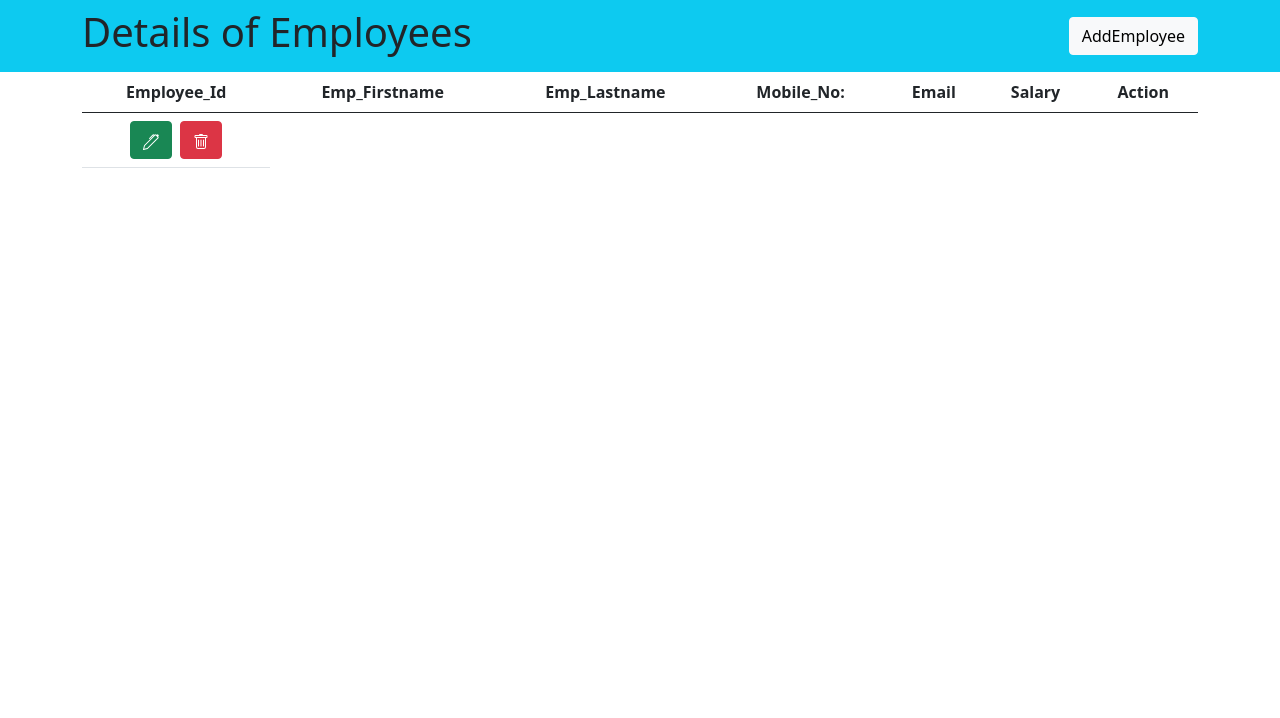
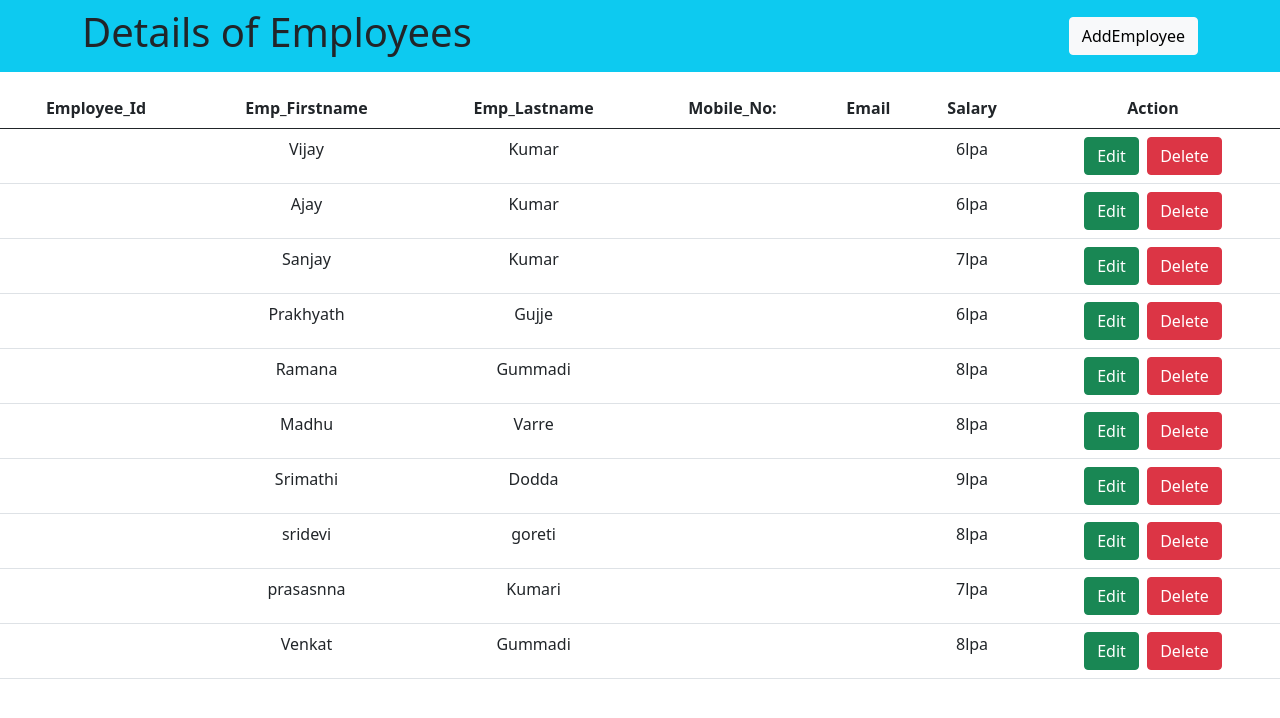
Before and after one commit to Kahkeshan04/Kudvenkat, an Angular app: page / in a window 1280 px wide. Shown: the top 718 px of the page. Built offline with nearby package versions, Linux system fonts and the light colour scheme; data requests are answered from the project's data file.

Commit message:
data added to init

```diff
--- a/src/app/details/details.component.html
+++ b/src/app/details/details.component.html
@@ -8,8 +8,7 @@
         </div>
     </div>
 </nav>
-<div class="container">
-    <table class="table">
+<table class="table mt-3">
     <thead>
         <tr>
             <th class="col">Employee_Id</th>
@@ -22,20 +21,21 @@
         </tr>
     </thead>
     <tbody>
-            <tr>
+        <tr *ngFor="let detail of detailsList">
+            <td>{{detail.Employee_Id}}</td>
+            <td>{{detail.firstname}}</td>
+            <td>{{detail.lastname}}</td>
+            <td>{{detail.Mobile_No}}</td>
+            <td>{{detail.email}}</td>
+            <td>{{detail.Salary}}</td>
             <td>
-                    <button type="button" class="btn btn-success"><svg xmlns="http://www.w3.org/2000/svg" width="16" height="16" fill="currentColor" class="bi bi-pen" viewBox="0 0 16 16">
-                    <path d="m13.498.795.149-.149a1.207 1.207 0 1 1 1.707 1.708l-.149.148a1.5 1.5 0 0 1-.059 2.059L4.854 14.854a.5.5 0 0 1-.233.131l-4 1a.5.5 0 0 1-.606-.606l1-4a.5.5 0 0 1 .131-.232l9.642-9.642a.5.5 0 0 0-.642.056L6.854 4.854a.5.5 0 1 1-.708-.708L9.44.854A1.5 1.5 0 0 1 11.5.796a1.5 1.5 0 0 1 1.998-.001zm-.644.766a.5.5 0 0 0-.707 0L1.95 11.756l-.764 3.057 3.057-.764L14.44 3.854a.5.5 0 0 0 0-.708l-1.585-1.585z"/>
-                    </svg></button>&nbsp;
-                    <button type="button" class="btn btn-danger"><svg xmlns="http://www.w3.org/2000/svg" width="16" height="16" fill="currentColor" class="bi bi-trash" viewBox="0 0 16 16">
-                    <path d="M5.5 5.5A.5.5 0 0 1 6 6v6a.5.5 0 0 1-1 0V6a.5.5 0 0 1 .5-.5zm2.5 0a.5.5 0 0 1 .5.5v6a.5.5 0 0 1-1 0V6a.5.5 0 0 1 .5-.5zm3 .5a.5.5 0 0 0-1 0v6a.5.5 0 0 0 1 0V6z"/>
-                    <path fill-rule="evenodd" d="M14.5 3a1 1 0 0 1-1 1H13v9a2 2 0 0 1-2 2H5a2 2 0 0 1-2-2V4h-.5a1 1 0 0 1-1-1V2a1 1 0 0 1 1-1H6a1 1 0 0 1 1-1h2a1 1 0 0 1 1 1h3.5a1 1 0 0 1 1 1v1zM4.118 4 4 4.059V13a1 1 0 0 0 1 1h6a1 1 0 0 0 1-1V4.059L11.882 4H4.118zM2.5 3V2h11v1h-11z"/>
-                    </svg></button>
+                <button type="button" class="btn btn-success">Edit</button>&nbsp;
+                <button type="button" class="btn btn-danger">Delete</button>
             </td>
+
         </tr>
     </tbody>
 </table>
-</div>
 
 <div class="modal fade" id="exampleModal" tabindex="-4" aria-hidden="true">
     <div class="modal-dialog">
@@ -76,7 +76,7 @@
             </div>
 
             <div class="modal-footer">
-                <button type="button" class="btn btn-secondary" data-bs-dismiss="modal">Close</button>
+                <button type="button" id="cancel" class="btn btn-secondary">Close</button>
                 <button type="button" class="btn btn-primary" (click)="postEmpDetails()">Add</button>
             </div>
         </div>
--- a/src/app/details/details.component.ts
+++ b/src/app/details/details.component.ts
@@ -13,36 +13,56 @@ export class DetailsComponent implements OnInit {
 
   formValue!: FormGroup;
 
-  typesobj:DatatypesModel=new DatatypesModel();
+  typesobj: DatatypesModel = new DatatypesModel();
 
+  detailsList: any;
 
-  constructor(private formBuilder: FormBuilder,private api:ApiService) {}
+  constructor(private formBuilder: FormBuilder, private api: ApiService) { }
 
   ngOnInit(): void {
     this.formValue = this.formBuilder.group({
-      firstname:[''],
-      lastname:[''],
-      Mobile:[''],
-      Email:[''],
-      Salary:[''],
+      firstname: [''],
+      lastname: [''],
+      Mobile: [''],
+      Email: [''],
+      Salary: [''],
+      Position: [''],
     });
+    this.getAllDetails()
+
+    // this.api.getdata().subscribe(data =>{
+    //   this.detailList=data;
+    // })
+  }
+  getAllDetails() {
+    this.api.getdata().subscribe(res => {
+      this.detailsList = res;
+    })
   }
 
-postEmpDetails(){
-  this.typesobj.firstname=this.formValue.value.firstname;
-  this.typesobj.lastname=this.formValue.value.lastname;
-  this.typesobj.Mobile=this.formValue.value.Mobile;
-  this.typesobj.Email=this.formValue.value.Email;
-  this.typesobj.Salary=this.formValue.value.Salary;
+  postEmpDetails() {
+    this.typesobj.firstname = this.formValue.value.firstname;
+    this.typesobj.lastname = this.formValue.value.lastname;
+    this.typesobj.Mobile = this.formValue.value.Mobile;
+    this.typesobj.Email = this.formValue.value.Email;
+    this.typesobj.Salary = this.formValue.value.Salary;
+
+    this.api.postdata(this.typesobj)
+      .subscribe((res) => {
+        console.log(res);
+        alert("Employee added Successfully");
+
+        let ref = document.getElementById('cancel');
+        ref?.click();
+
+        this.formValue.reset();
+      },
+        err => {
+          alert("Something went wrong, May de Employee data doesn't added to the data base");
+        })
+  }
 
 
-   this.api.postdata(this.typesobj)
-   .subscribe((res)=>{
-    console.log(res);
-    alert("Employee added Successfully");
-},
-     err=>{
-  alert("Something went wrong, May de Employee data doen't added to the data base ");
-})
+
+
 }
-}
--- a/src/app/details/details.model.ts
+++ b/src/app/details/details.model.ts
@@ -4,5 +4,7 @@ export class DatatypesModel{
     lastname:string='';
     Mobile:string='';
     Email:string='';
-    Salary:string=''
+    Salary:string='';
+    Position?:string='';
+
 }
--- a/src/app/service/api.service.ts
+++ b/src/app/service/api.service.ts
@@ -1,6 +1,6 @@
 import { Injectable } from '@angular/core';
 import { HttpClient } from '@angular/common/http';
-import { map } from 'rxjs';
+import { map, Observable } from 'rxjs';
 
 @Injectable({
   providedIn: 'root',
@@ -8,17 +8,19 @@ import { map } from 'rxjs';
 export class ApiService {
   constructor(private http: HttpClient) {}
 
+   url='http://localhost:3000/posts';
 // CALLING GET METHOD
-  getdata(data: any) {
-    return this.http.get<any>('http://localhost:3000/posts').pipe(
+
+  getdata( ):Observable<any> {
+    return this.http.get(this.url).pipe(
       map((res: any) => {
         return res;
       })
     );
   }
   // CALLING POST METHOD
-  postdata(data: any) {
-    return this.http.post<any>('http://localhost:3000/posts', data).pipe(
+  postdata(data: any):Observable<any> {
+    return this.http.post('http://localhost:3000/posts', data).pipe(
       map((res: any) => {
         return res;
       })
--- a/src/assets/db.json
+++ b/src/assets/db.json
@@ -7,6 +7,86 @@
       "Mobile": "9603722638",
       "Email": "vijay1021.gummadi@gmail.com",
       "Salary": "6lpa"
+    },
+    {
+      "id": 2,
+      "firstname": "Ajay",
+      "lastname": "Kumar",
+      "Mobile": "9652733447",
+      "Email": "vijay111.gummadi@gmail.com",
+      "Salary": "6lpa"
+    },
+    {
+      "id": 3,
+      "firstname": "Sanjay ",
+      "lastname": "Kumar",
+      "Mobile": "9638527413",
+      "Email": "sanjaykumar@gmail.com",
+      "Salary": "7lpa",
+      "Position": ""
+    },
+    {
+      "id": 4,
+      "firstname": "Prakhyath",
+      "lastname": " Gujje",
+      "Mobile": "7894561330",
+      "Email": "prakhyath@gmail.com",
+      "Salary": "6lpa",
+      "Position": ""
+    },
+    {
+      "id": 5,
+      "firstname": "Ramana",
+      "lastname": "Gummadi",
+      "Mobile": "9652733447",
+      "Email": "ramanagummadi@gmail.com",
+      "Salary": "8lpa",
+      "Position": ""
+    },
+    {
+      "id": 6,
+      "firstname": "Madhu ",
+      "lastname": "Varre",
+      "Mobile": "9630852741",
+      "Email": "madhuvarre@gmail.com",
+      "Salary": "8lpa",
+      "Position": ""
+    },
+    {
+      "id": 7,
+      "firstname": "Srimathi ",
+      "lastname": "Dodda",
+      "Mobile": "7417417410",
+      "Email": "srimathi@softpath.net",
+      "Salary": "9lpa",
+      "Position": ""
+    },
+    {
+      "id": 8,
+      "firstname": "sridevi",
+      "lastname": "goreti",
+      "Mobile": "8528528520",
+      "Email": "sridevi.g@gmail.com",
+      "Salary": "8lpa",
+      "Position": ""
+    },
+    {
+      "id": 9,
+      "firstname": "prasasnna",
+      "lastname": "Kumari",
+      "Mobile": "8527418520",
+      "Email": "prasannarani@gamil.com",
+      "Salary": "7lpa",
+      "Position": ""
+    },
+    {
+      "id": 10,
+      "firstname": "Venkat",
+      "lastname": "Gummadi",
+      "Mobile": "9490519617",
+      "Email": "venkygummadi@gmail.com",
+      "Salary": "8lpa",
+      "Position": ""
     }
   ],
   "comments": [
```
Lines whose indentation alone changed are shown as unchanged.
